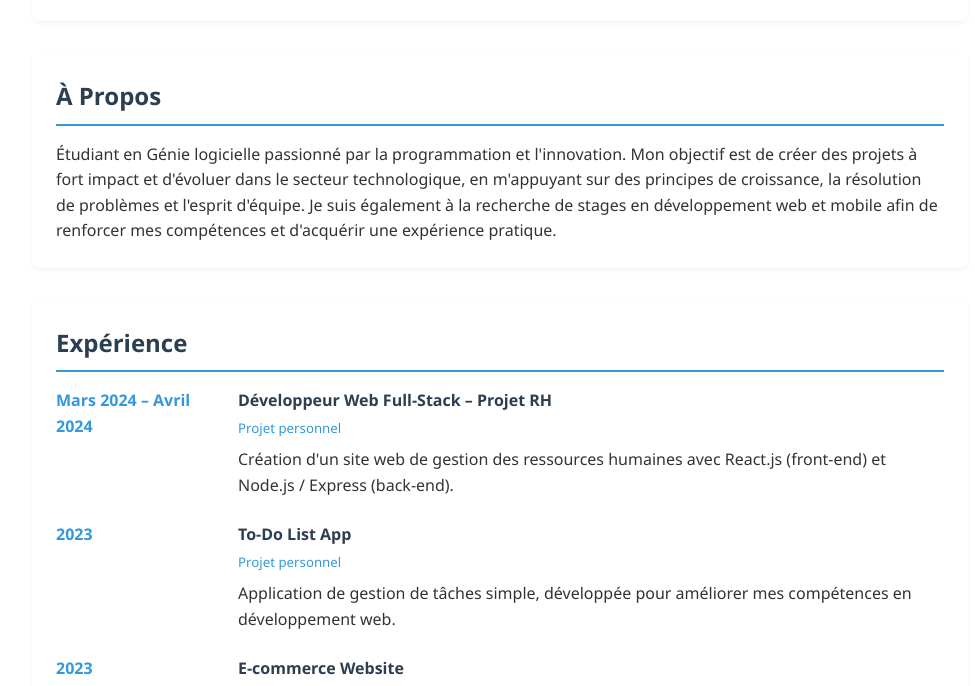
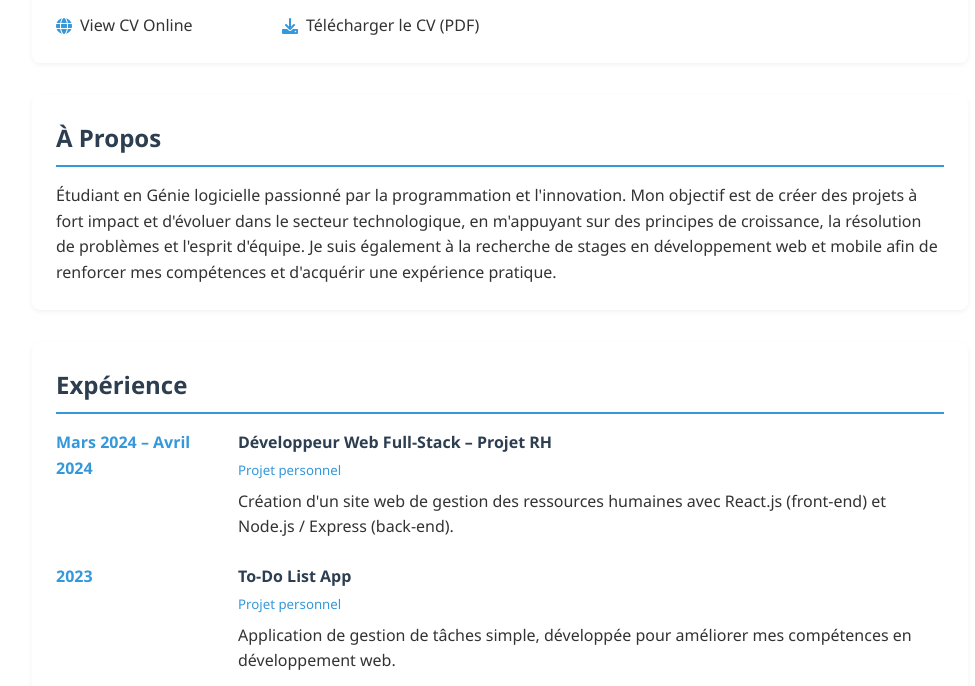
Before and after one commit to yessinHama/My_CV, a plain HTML site: page index.html in a window 1280 px wide. Shown: the part 414-1100 px from the top of the page, without its empty margins (140-1115 px from the left). Drawn offline with Linux system fonts and the light colour scheme.

Commit message:
Update index.html

```diff
--- a/index.html
+++ b/index.html
@@ -29,6 +29,19 @@
                     <li><i class="fas fa-phone"></i> +216 29 450 870</li>
                     <li><i class="fas fa-map-marker-alt"></i> Sousse, Tunisie</li>
                     <li><i class="fab fa-linkedin"></i> <a href="https://www.linkedin.com/in/med-yassine-sghaier-760758364" target="_blank" style="color: inherit; text-decoration: none;">linkedin.com/in/med-yassine-sghaier-760758364</a></li>
+                    <li>
+                        <i class="fas fa-globe"></i>
+                        <a href="https://yourusername.github.io/My_CV/" target="_blank" style="color: inherit; text-decoration: none;">
+                            View CV Online
+                        </a>
+                    </li>
+                    <li>
+                        <i class="fas fa-download"></i>
+                        <a href="cv.pdf" download style="color: inherit; text-decoration: none;">
+                            Télécharger le CV (PDF)
+                        </a>
+                    </li>
+
                 </ul>
             </section>
 
```
